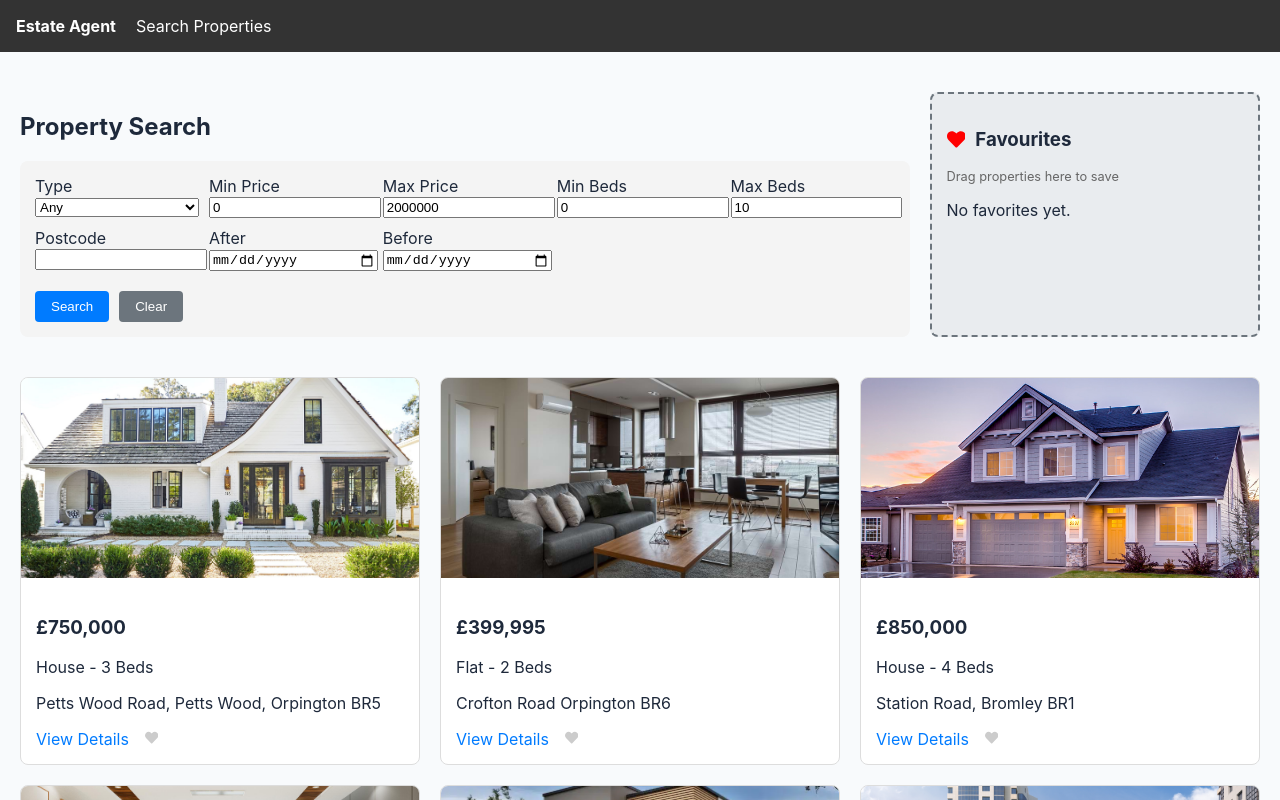
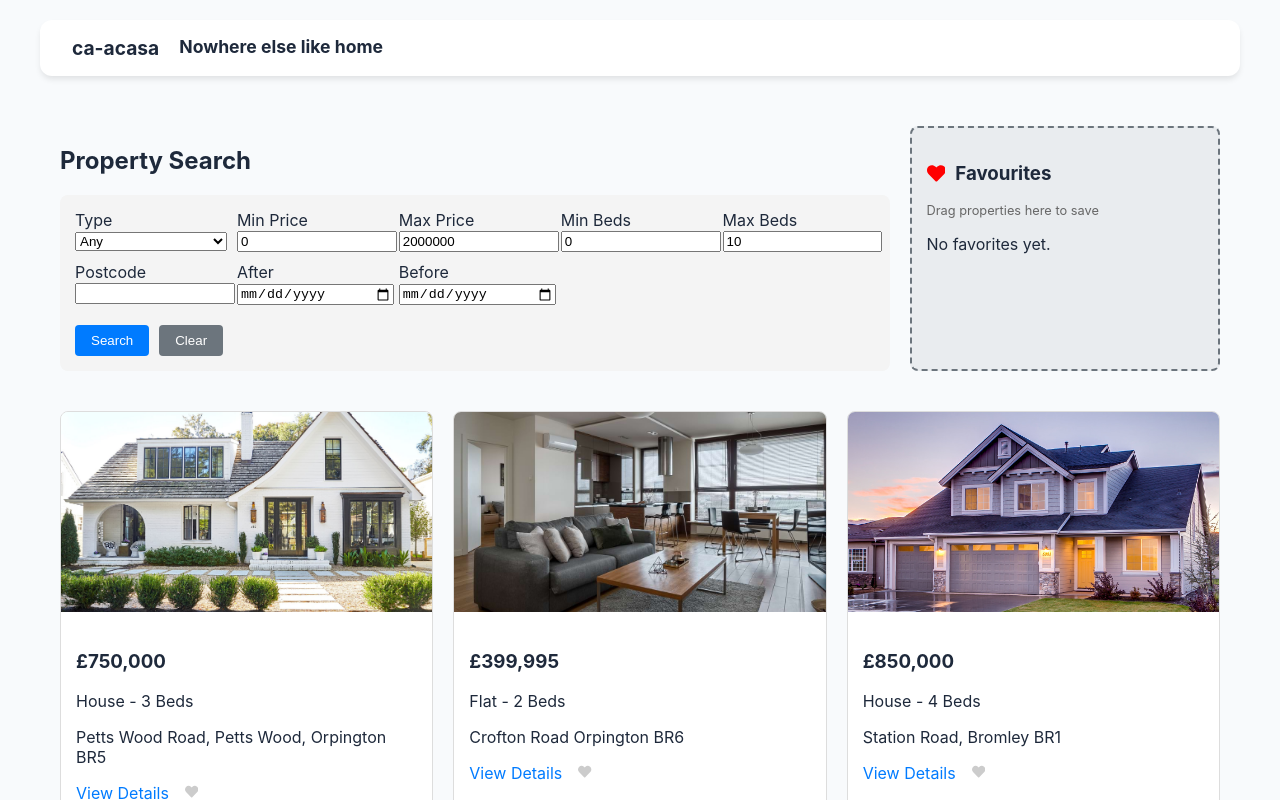
Before and after one commit to almapar/ca-acasa, a React (Vite) app: page / in a window 1280 px wide. Shown: the top 800 px of the page. Built offline with nearby package versions, Linux system fonts and the light colour scheme.

Commit message:
Fixed bugs and imported CSS file

```diff
--- a/src/App.jsx
+++ b/src/App.jsx
@@ -3,13 +3,12 @@ import { BrowserRouter as Router, Routes, Route, Link } from 'react-router-dom';
 import SearchPage from './components/SearchPage';
 import PropertyPage from './components/PropertyPage';
 import propertiesData from './data/properties.json';
+import './index.css';
 
 function App() {
   const [favorites, setFavorites] = useState([]);
 
-  // Function to add a property to favorites (prevents duplicates)
   const addFavorite = (propertyId) => {
-    // Check if already exists
     if (!favorites.some(fav => fav.id === propertyId)) {
       const propertyToAdd = propertiesData.properties.find(p => p.id === propertyId);
       if (propertyToAdd) {
@@ -18,12 +17,10 @@ function App() {
     }
   };
 
-  // Function to remove a single property
   const removeFavorite = (propertyId) => {
     setFavorites(favorites.filter(fav => fav.id !== propertyId));
   };
 
-  // Function to clear all favorites
   const clearFavorites = () => {
     setFavorites([]);
   };
@@ -31,9 +28,10 @@ function App() {
   return (
     <Router>
       <div className="App">
-        <nav style={{ padding: '1rem', background: '#333', color: '#fff', marginBottom: '20px' }}>
-          <Link to="/" style={{ color: '#fff', marginRight: '20px', textDecoration: 'none', fontWeight: 'bold' }}>Estate Agent</Link>
-          <Link to="/search" style={{ color: '#fff', textDecoration: 'none' }}>Search Properties</Link>
+        <div className="app-container">
+            <nav className="navbar">
+              <Link to="/" style={{ fontSize:'1.2rem', fontWeight:'bold', color:'#1e293b' }}>ca-acasa</Link>
+              <Link to="/search">Nowhere else like home</Link>
             </nav>
 
             <Routes>
@@ -62,6 +60,7 @@ function App() {
               } />
             </Routes>
         </div>
+      </div>
     </Router>
   );
 }
```
Lines whose indentation alone changed are shown as unchanged.
